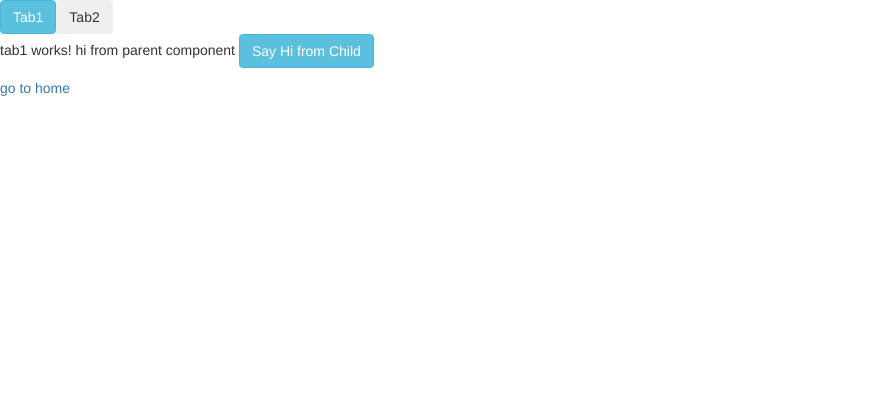
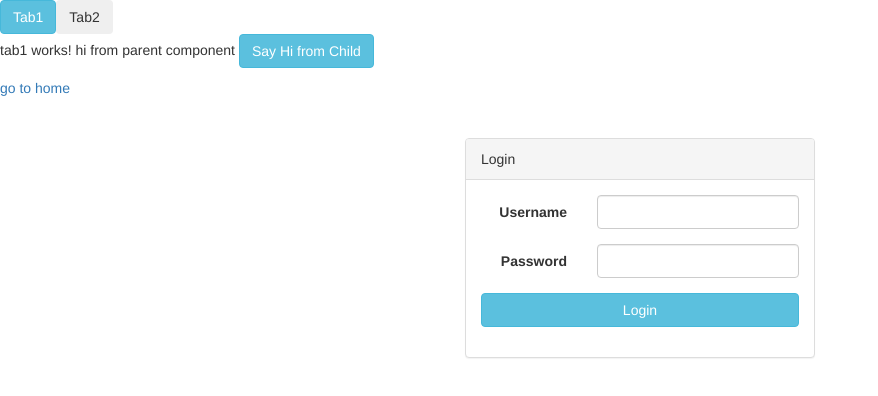
Before and after one commit to parane/FrontendTraining-Angular, an Angular app: page /login in a window 1280 px wide. Before the commit this address led to /. Shown: the top 396 px of the page, without its empty margins (0-878 px from the left). Built offline with nearby package versions, Linux system fonts and the light colour scheme.

Commit message:
form basic stuff

```diff
--- a/src/app/app.module.ts
+++ b/src/app/app.module.ts
@@ -9,6 +9,7 @@ import { Tab2Component } from "app/tab2/tab2.component";
 import { HomeComponent } from './routing_page/home/home.component';
 import { Routing } from "app/app.routing";
 import { LoginGuard } from "app/shared/guards/login.guard";
+import { LoginComponent } from './forms/login/login.component';
 
 @NgModule({
   declarations: [
@@ -16,6 +17,7 @@ import { LoginGuard } from "app/shared/guards/login.guard";
     Tab1Component,
     Tab2Component,
     HomeComponent,
+    LoginComponent,
   ],
   imports: [
     BrowserModule,
--- a/src/app/app.routing.ts
+++ b/src/app/app.routing.ts
@@ -1,6 +1,7 @@
 import { Routes, RouterModule } from '@angular/router';
 import { HomeComponent } from "app/routing_page/home/home.component";
 import { LoginGuard } from "app/shared/guards/login.guard";
+import { LoginComponent } from "app/forms/login/login.component";
 
 const APP_ROUTES: Routes = [
 
@@ -8,6 +9,10 @@ const APP_ROUTES: Routes = [
         path: 'home',
         component: HomeComponent,
         canActivate: [LoginGuard],
+    },
+    {
+        path: 'login',
+        component: LoginComponent
     }
 ];
 
--- /dev/null
+++ b/src/app/forms/login/login.component.html
@@ -0,0 +1,38 @@
+<br>
+<br>
+<br>
+
+
+<div class="container">
+
+  <div class="col-md-4 col-md-offset-4">
+    <div class="panel panel-default">
+      <div class="panel-heading">Login</div>
+      <div class="panel-body">
+        <form class="form-horizontal">
+          <div class="form-group">
+            <label for="" class="control-label col-md-4">Username</label>
+            <div class="col-md-8">
+              <input type="text" name="username" class="form-control">
+            </div>
+          </div>
+
+          <div class="form-group">
+            <label for="" class="control-label col-md-4">Password</label>
+            <div class="col-md-8">
+              <input type="password" name="pass" class="form-control">
+            </div>
+          </div>
+
+
+          <div class="form-group">
+
+            <div class="col-md-12">
+              <button class="btn-info btn-block btn">Login</button>
+            </div>
+          </div>
+        </form>
+      </div>
+    </div>
+  </div>
+</div>
--- /dev/null
+++ b/src/app/forms/login/login.component.ts
@@ -0,0 +1,15 @@
+import { Component, OnInit } from '@angular/core';
+
+@Component({
+  selector: 'app-login',
+  templateUrl: './login.component.html',
+  styleUrls: ['./login.component.css']
+})
+export class LoginComponent implements OnInit {
+
+  constructor() { }
+
+  ngOnInit() {
+  }
+
+}
```
Also changed, not shown: src/app/forms/login/login.component.css (added), 1 other file (tests, documents, lock files or other folders).
